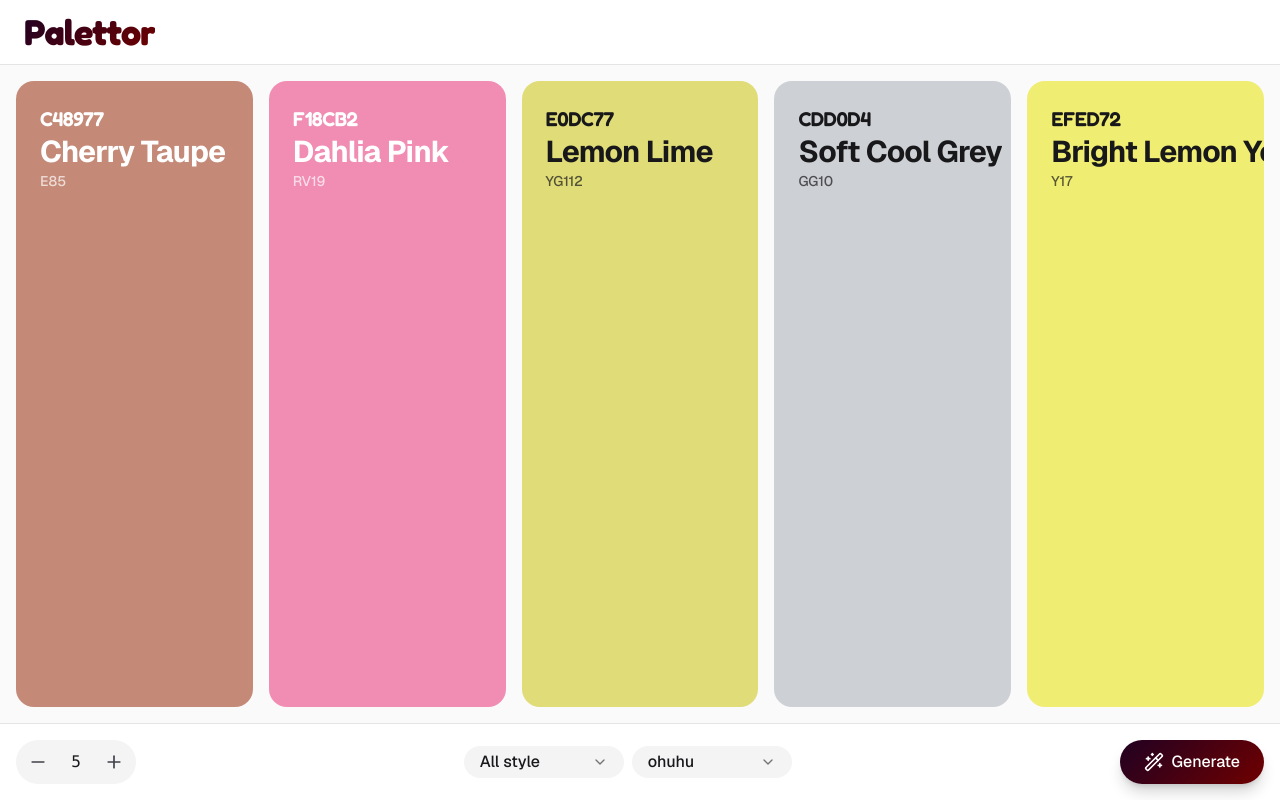
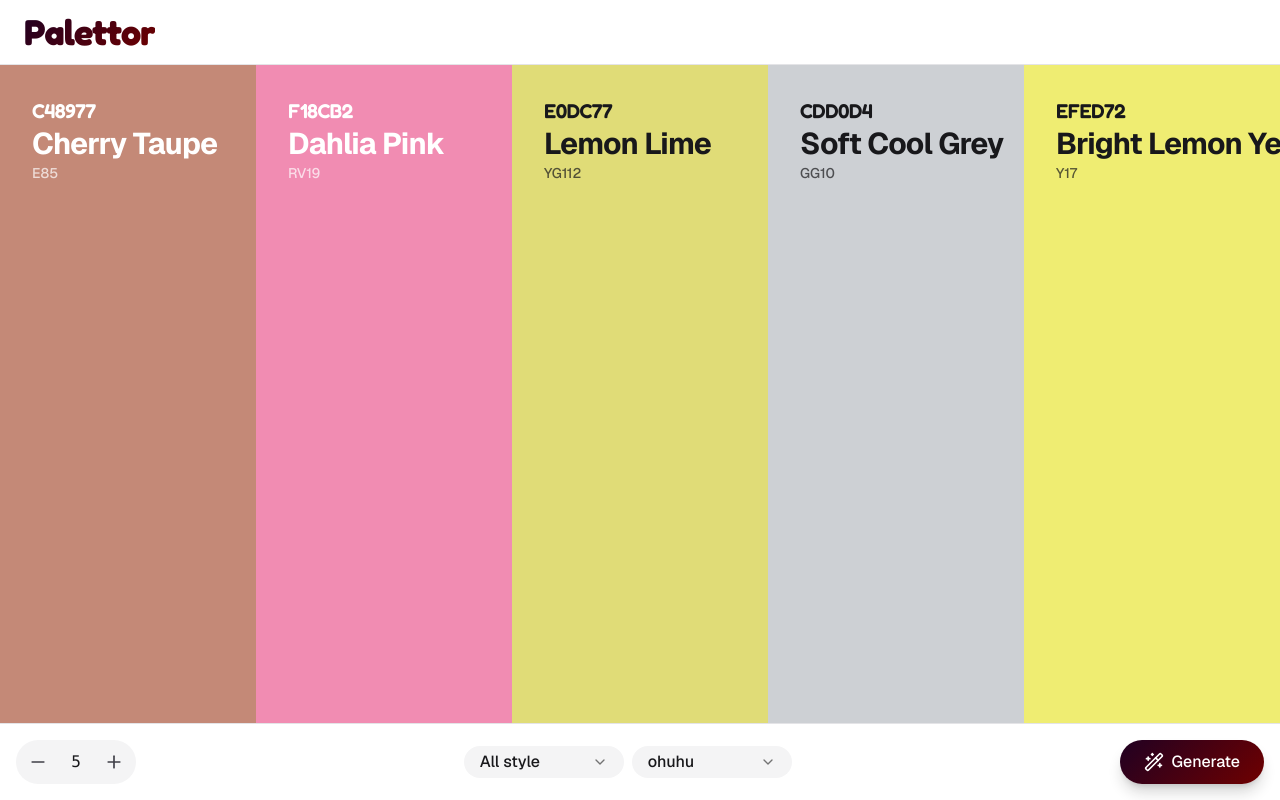
Before and after one commit to sherifhakim/palettor, a Next.js app: page / in a window 1280 px wide. Built offline with nearby package versions, Linux system fonts and the light colour scheme.

Commit message:
Update layout to full-bleed edge-to-edge style

```diff
--- a/app/page.tsx
+++ b/app/page.tsx
@@ -184,7 +184,7 @@ export default function OhuhuPaletteGenerator() {
         axis={isMobile ? 'y' : 'x'}
         values={palette}
         onReorder={setPalette}
-        className="flex-1 flex flex-col sm:flex-row p-2 sm:p-4 gap-2 sm:gap-4 overflow-hidden w-full max-w-[2400px] mx-auto m-0 outline-none"
+        className="flex-1 flex flex-col sm:flex-row overflow-hidden w-full outline-none"
       >
         <AnimatePresence mode="popLayout">
           {palette.map((color) => {
@@ -200,10 +200,10 @@ export default function OhuhuPaletteGenerator() {
                 animate={{ opacity: 1, scale: 1 }}
                 exit={{ opacity: 0, scale: 0.8 }}
                 transition={{ type: "spring", bounce: 0.2, duration: 0.6 }}
-                className="relative flex-1 min-h-[0px] min-w-[0px] group rounded-xl sm:rounded-2xl overflow-hidden flex flex-col cursor-grab active:cursor-grabbing w-full h-full list-none"
+                className="relative flex-1 min-h-[0px] min-w-[0px] group overflow-hidden flex flex-col cursor-grab active:cursor-grabbing w-full h-full list-none"
                 style={{ backgroundColor: color.marker.hex }}
               >
-                <div className="w-full h-full p-3 sm:p-6 flex flex-row sm:flex-col justify-between sm:justify-end items-center sm:items-start relative pointer-events-none">
+                <div className="w-full h-full p-4 sm:p-8 flex flex-row sm:flex-col justify-between sm:justify-end items-center sm:items-start relative pointer-events-none">
 
                   {/* Color Info */}
                   <div className="flex flex-col items-start min-w-0 flex-1 sm:w-auto sm:mt-auto pointer-events-auto">
```
Also changed, not shown: 2 other files (tests, documents, lock files or other folders).
